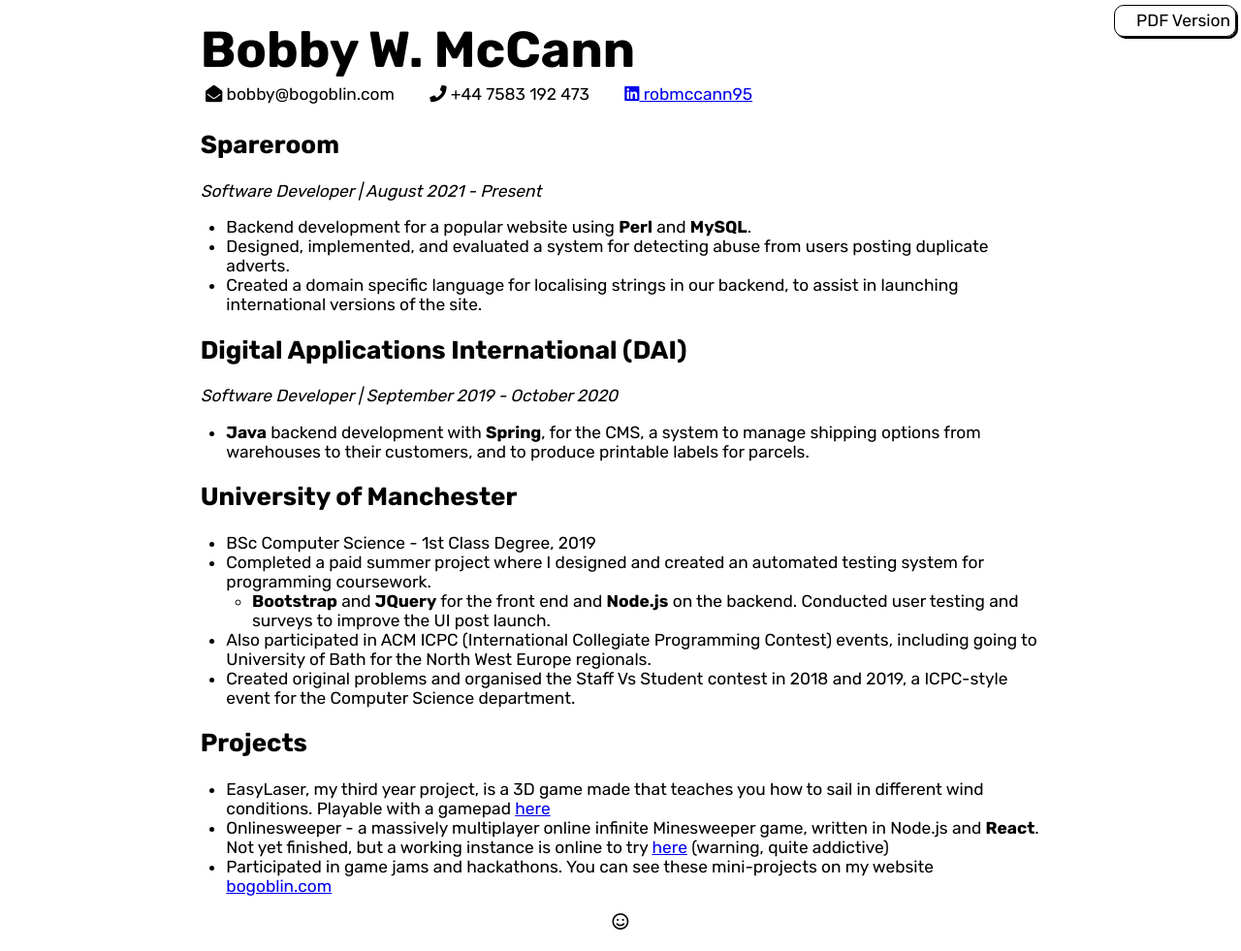
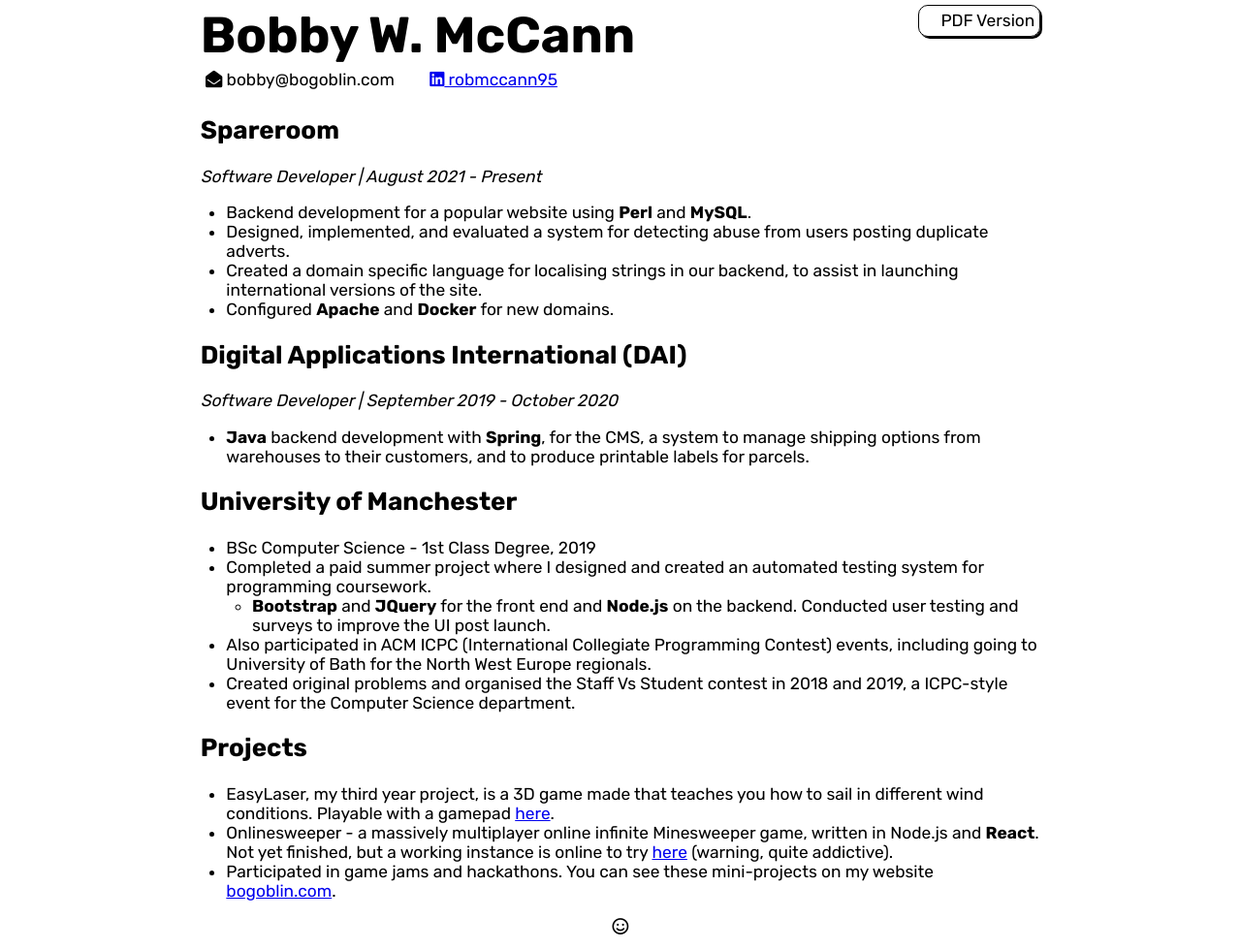
Before and after one commit to bogoblin/bobbyweb, a Jekyll site: the page cv/index.html, which Jekyll copies as it is, in a window 1280 px wide. Shown: the whole page at 97% size. Built offline with Jekyll 4.4.1, drawn with Linux system fonts in a browser that asks for light colours; nearby versions of some CDN libraries.

Commit message:
Update CV

```diff
--- a/cv/header.html
+++ b/cv/header.html
@@ -39,7 +39,6 @@
             <h1>Bobby W. McCann</h1>
             <div class="info">
                 <span><i class="fas fa-envelope-open"></i>   bobby@bogoblin.com</span>
-                <span><i class="fas fa-phone"></i>  +44 7583 192 473</span>
                 <span><a href="https://www.linkedin.com/in/robmccann95/"><i class="fab fa-linkedin"></i>  robmccann95</a></span>
             </div>
         </div>
--- a/cv/index.html
+++ b/cv/index.html
@@ -39,7 +39,6 @@
             <h1>Bobby W. McCann</h1>
             <div class="info">
                 <span><i class="fas fa-envelope-open"></i>   bobby@bogoblin.com</span>
-                <span><i class="fas fa-phone"></i>  +44 7583 192 473</span>
                 <span><a href="https://www.linkedin.com/in/robmccann95/"><i class="fab fa-linkedin"></i>  robmccann95</a></span>
             </div>
         </div>
@@ -53,6 +52,7 @@
 <li>Backend development for a popular website using <strong>Perl</strong> and <strong>MySQL</strong>.</li>
 <li>Designed, implemented, and evaluated a system for detecting abuse from users posting duplicate adverts.</li>
 <li>Created a domain specific language for localising strings in our backend, to assist in launching international versions of the site.</li>
+<li>Configured <strong>Apache</strong> and <strong>Docker</strong> for new domains.</li>
 </ul>
 <h2 id="digital-applications-international-dai">Digital Applications International (DAI)</h2>
 <p><em>Software Developer | September 2019 - October 2020</em></p>
@@ -71,9 +71,9 @@
 </ul>
 <h2 id="projects">Projects</h2>
 <ul>
-<li>EasyLaser, my third year project, is a 3D game made that teaches you how to sail in different wind conditions. Playable with a gamepad <a href="https://bogoblin.com/games/2019/05/11/EasyLaser.html">here</a></li>
-<li>Onlinesweeper - a massively multiplayer online infinite Minesweeper game, written in Node.js and <strong>React</strong>. Not yet finished, but a working instance is online to try <a href="https://onlinesweeper-5i7y9.ondigitalocean.app/">here</a> (warning, quite addictive)</li>
-<li>Participated in game jams and hackathons. You can see these mini-projects on my website <a href="https://bogoblin.com">bogoblin.com</a></li>
+<li>EasyLaser, my third year project, is a 3D game made that teaches you how to sail in different wind conditions. Playable with a gamepad <a href="https://bogoblin.com/games/2019/05/11/EasyLaser.html">here</a>.</li>
+<li>Onlinesweeper - a massively multiplayer online infinite Minesweeper game, written in Node.js and <strong>React</strong>. Not yet finished, but a working instance is online to try <a href="https://onlinesweeper-5i7y9.ondigitalocean.app/">here</a> (warning, quite addictive).</li>
+<li>Participated in game jams and hackathons. You can see these mini-projects on my website <a href="https://bogoblin.com">bogoblin.com</a>.</li>
 </ul>
 <center><i class="far fa-smile"></i></center>
 <!--I know you're not supposed to use <center>, leave me alone-->
--- a/cv/style.css
+++ b/cv/style.css
@@ -1,7 +1,8 @@
 body {
+    position: relative;
     font-family: 'Rubik', sans-serif;
-    padding: 0;
-    margin: 20px auto;
+    padding: 5px;
+    margin: auto;
     font-size: 13pt;
     max-width: 50em;
 }
```
Also changed, not shown: cv/cv.md (+4 -3 lines), 1 other file.
